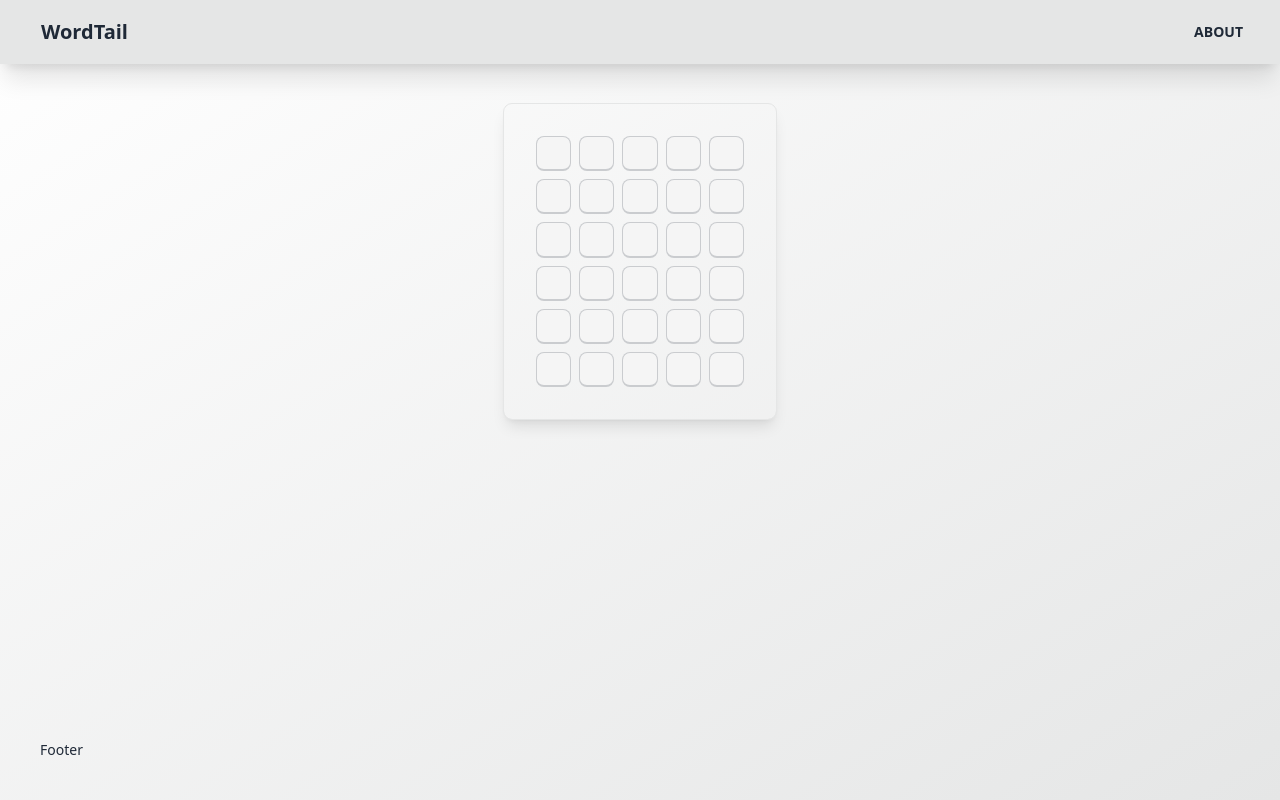
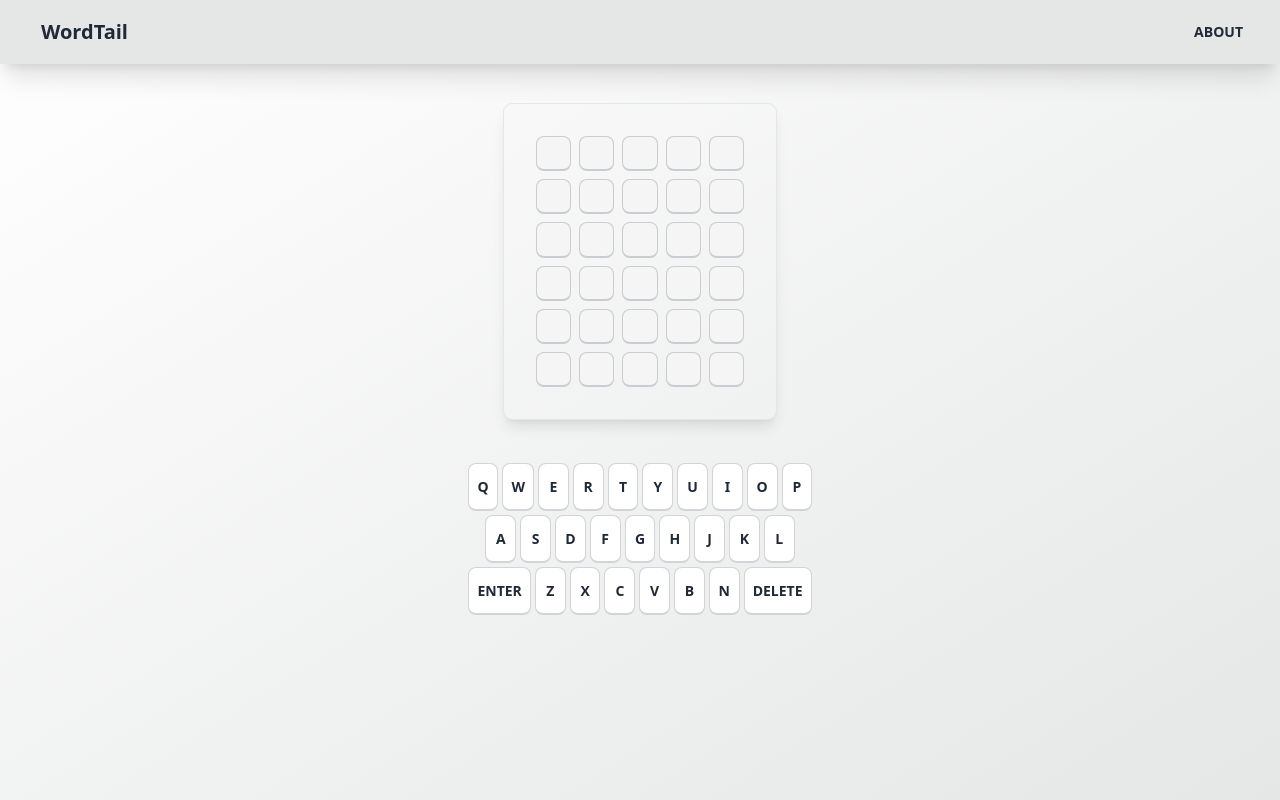
Before and after one commit to SteveDAC/word-tail, a React (Create React App) app: page / in a window 1280 px wide. Built offline with nearby package versions, Linux system fonts and the light colour scheme.

Commit message:
Initial implementation of the keyboard.

```diff
--- a/src/App.js
+++ b/src/App.js
@@ -1,5 +1,4 @@
 import { BrowserRouter as Router, Routes, Route } from 'react-router-dom'
-import Footer from './components/layout/Footer'
 import TopNav from './components/layout/TopNav'
 import Game from './pages/Game'
 import About from './pages/About'
@@ -17,7 +16,6 @@ function App() {
               <Route path='/about' element={<About />} />
             </Routes>
           </main>
-          <Footer />
         </div>
       </Router>
     </GameProvider>
--- /dev/null
+++ b/src/components/keyboard/Keyboard.jsx
@@ -0,0 +1,34 @@
+import KeyboardButton from './KeyboardButton'
+
+function Keyboard() {
+  const keys = [
+    ['Q', 'W', 'E', 'R', 'T', 'Y', 'U', 'I', 'O', 'P'],
+    ['A', 'S', 'D', 'F', 'G', 'H', 'J', 'K', 'L'],
+    ['Enter|{ENTER}', 'Z', 'X', 'C', 'V', 'B', 'N', 'Delete|{DELETE}'],
+  ]
+
+  let rowId = 0
+  let keyId = 0
+
+  const onKeyPress = (button) => {
+    console.log(button)
+  }
+
+  return (
+    <div className='container'>
+      {keys.map((row) => (
+        <div className='my-1 flex w-full justify-center gap-1' key={rowId++}>
+          {row.map((key) => (
+            <KeyboardButton
+              button={key}
+              key={keyId++}
+              onKeyPress={onKeyPress}
+            />
+          ))}
+        </div>
+      ))}
+    </div>
+  )
+}
+
+export default Keyboard
--- /dev/null
+++ b/src/components/keyboard/KeyboardButton.jsx
@@ -0,0 +1,29 @@
+import PropTypes from 'prop-types'
+
+function KeyboardButton({ button, onKeyPress }) {
+
+  const buttonData = button.split('|');
+  const buttonLabel = buttonData[0];
+  const buttonKey = buttonData.length === 2 ? buttonData[1] : buttonData[0]
+
+
+  const onClick = () => {
+      onKeyPress(buttonKey)
+  }
+
+  return (
+    <button
+      className='kbd btn bg-base-100 text-base-content hover:bg-neutral hover:text-neutral-content'
+      onClick={onClick}
+    >
+      {buttonLabel}
+    </button>
+  )
+}
+
+KeyboardButton.propTypes = {
+  button: PropTypes.string.isRequired,
+  onKeyPress: PropTypes.func.isRequired,
+}
+
+export default KeyboardButton
--- a/src/components/layout/Footer.jsx
+++ b/src/components/layout/Footer.jsx
@@ -1,5 +1,9 @@
 function Footer() {
-  return <div className='footer p-10 text-base-content'>Footer</div>
+  return (
+    <div className='footer p-10 text-base-content'>
+      &nbsp;
+    </div>
+  )
 }
 
 export default Footer
--- a/src/pages/Game.jsx
+++ b/src/pages/Game.jsx
@@ -1,32 +1,33 @@
-import { useContext } from 'react'
-import GameContext from '../context/game/GameContext'
+// import { useContext } from 'react'
+// import GameContext from '../context/game/GameContext'
 import Board from '../components/game/Board'
-import Row from '../components/game/Row'
-import Tile from '../components/game/Tile'
-import { TileStates } from '../components/game/Tile'
+import Keyboard from '../components/keyboard/Keyboard'
 
 function Game() {
-  const { board, dispatch } = useContext(GameContext)
+  // const { gameOver } = useContext(GameContext)
 
-  let rowId = 0
-  let tileId = 0
+  // const testSettingLetter = (e) => {
+  //   let newBoard = board
+  //   newBoard[2][4] = {
+  //     state: TileStates.Incorrect,
+  //     letter: 'S',
+  //   }
 
-  const testSettingLetter = (e) => {
-    let newBoard = board
-    newBoard[2][4] = {
-      state: TileStates.Incorrect,
-      letter: 'S',
-    }
-
-    dispatch({
-      type: 'UPDATE_BOARD',
-      payload: newBoard,
-    })
-  }
+  //   dispatch({
+  //     type: 'UPDATE_BOARD',
+  //     payload: newBoard,
+  //   })
+  // }
 
   return (
-    <div className='container mx-auto my-10 h-full'>
-      <Board />
+    <div className='container align-bottom flex flex-col'>
+      <div className='container mx-auto my-10'>
+        <Board />
+      </div>
+
+      <div className='container mx-auto'>
+        <Keyboard />
+      </div>
     </div>
   )
 }
```
